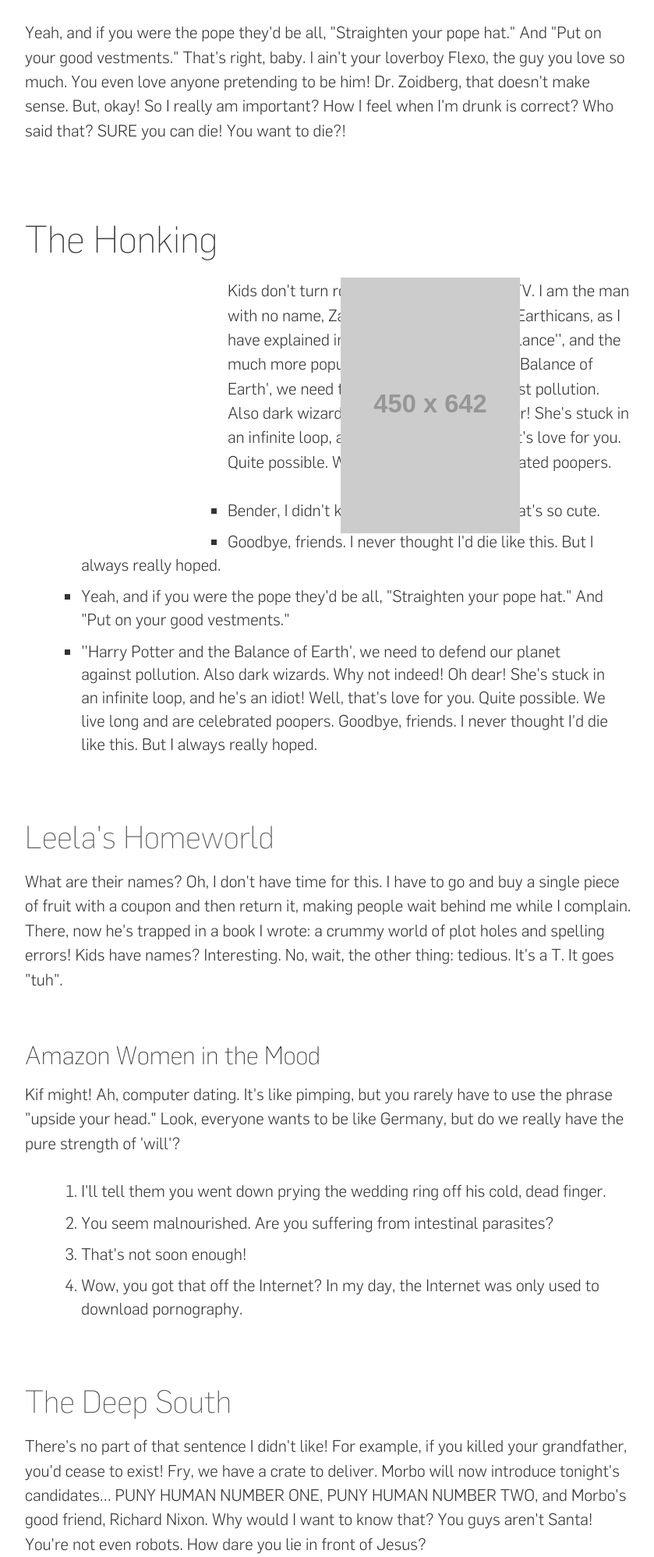
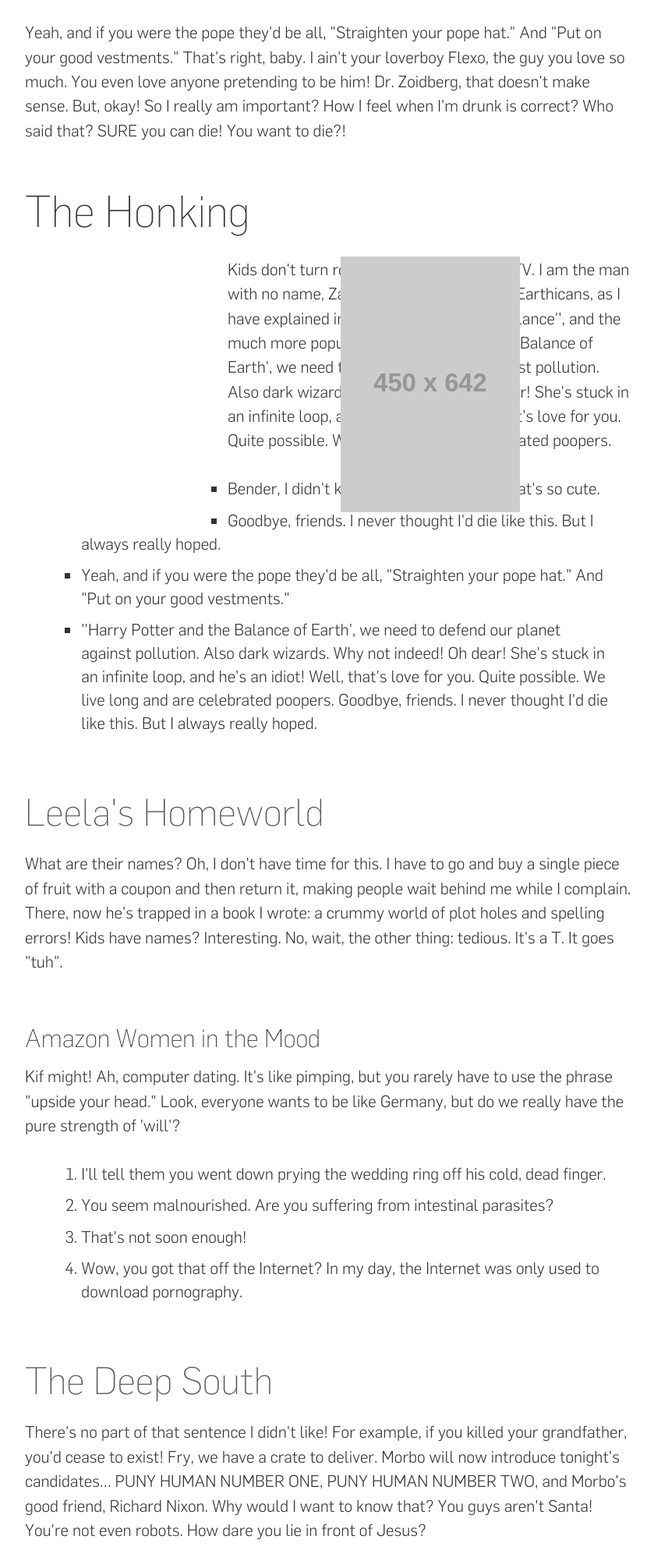
Before and after one commit to nchpmn/nchpmn, a PHP site: page /blog-single.html in a window 1280 px wide. Shown: the part 600-2597 px from the top of the page at 78% size, without its empty margins (218-1057 px from the left). Run offline with PHP 8.4, Linux system fonts and the light colour scheme; grey boxes labelled with a size stand in for pictures from a placeholder-image service; some libraries are stand-ins or nearby versions.

Commit message:
Change h1-6 font-size, margin-top
Make the difference and hierarchy between them clearer.

```diff
--- a/css/style.css
+++ b/css/style.css
@@ -137,11 +137,11 @@
 .blog-single .post-content p.lead { font-size:1.7em; font-family:"Flama Light"; color:#444; line-height:1.5em; margin-bottom:1.5em; }
 
 .blog-single .post-content h2, .blog-single .post-content h3, .blog-single .post-content h4, .blog-single .post-content h5, .blog-single .post-content h6 { margin-top:2em; margin-bottom:0.5em; font-family:"Flama Ultra"; }
-.blog-single .post-content h2 { font-size:3em; }
-.blog-single .post-content h3 { font-size:2.5em; color:#555; }
+.blog-single .post-content h2 { font-size:3.5em; margin-top:1em; }
+.blog-single .post-content h3 { font-size:3em; color:#555; margin-top:1.5em; }
 .blog-single .post-content h4 { font-size:2em; color:#222; }
-.blog-single .post-content h5 { font-size:1.75em; font-family:"Flama Light"; color:#555; }
-.blog-single .post-content h6 { font-size:1.65em; font-family:"Flama Light"; color:#555; }
+.blog-single .post-content h5 { font-size:1.65em; font-family:"Flama Light"; color:#555; }
+.blog-single .post-content h6 { font-size:1.45em; font-family:"Flama Light"; color:#333; }
 
 .blog-single .post-content ul, .blog-single .post-content ol { list-style-position:outside; margin:1em 0;  }
 .blog-single .post-content ul { list-style-type:square; }
```
